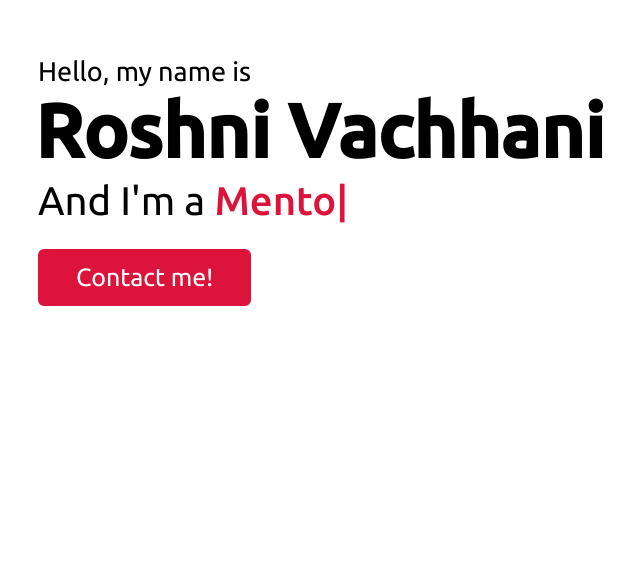
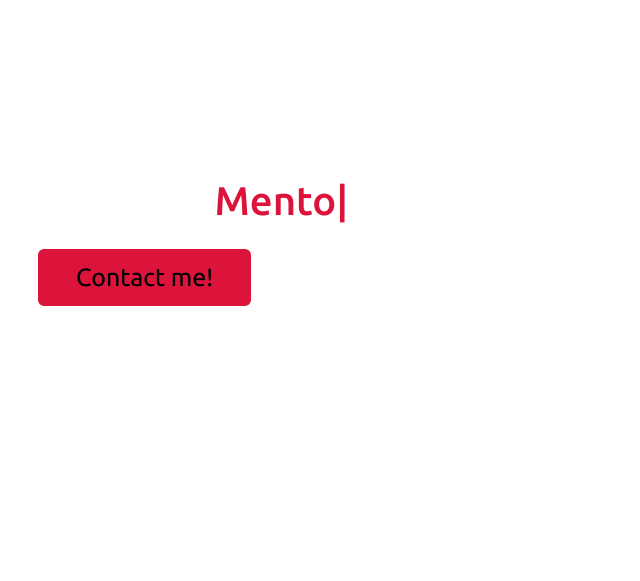
Before and after one commit to Roshni0/Roshni0.github.io, a plain HTML site: page index.html in a window 1280 px wide. Shown: the part 219-800 px from the top of the page, without its empty margins (42-682 px from the left). Drawn offline with nearby package versions, Linux system fonts and the light colour scheme.

Commit message:
Update main.css

```diff
--- a/main.css
+++ b/main.css
@@ -113,7 +113,7 @@ html {
   background-repeat: no-repeat;
   background-size: cover;
   height: 100vh;
-  color: black;
+  color: #fff;
   min-height: 500px;
   font-family: 'Ubuntu', sans-serif;
 }
@@ -145,7 +145,7 @@ html {
 .home .home-content a {
     display: inline-block;
     background: crimson;
-    color: #fff;
+    color: #000;
     font-size: 25px;
     padding: 12px 36px;
     margin-top: 20px;
```
